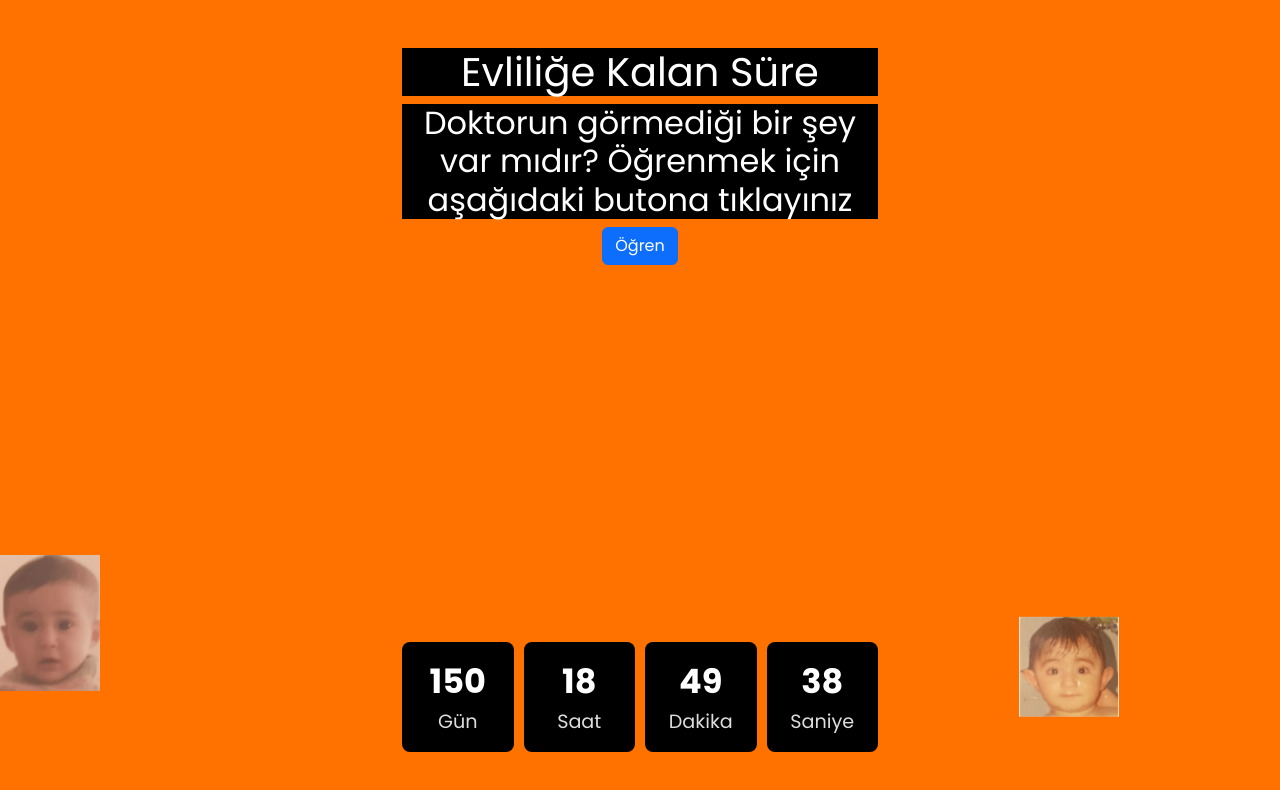
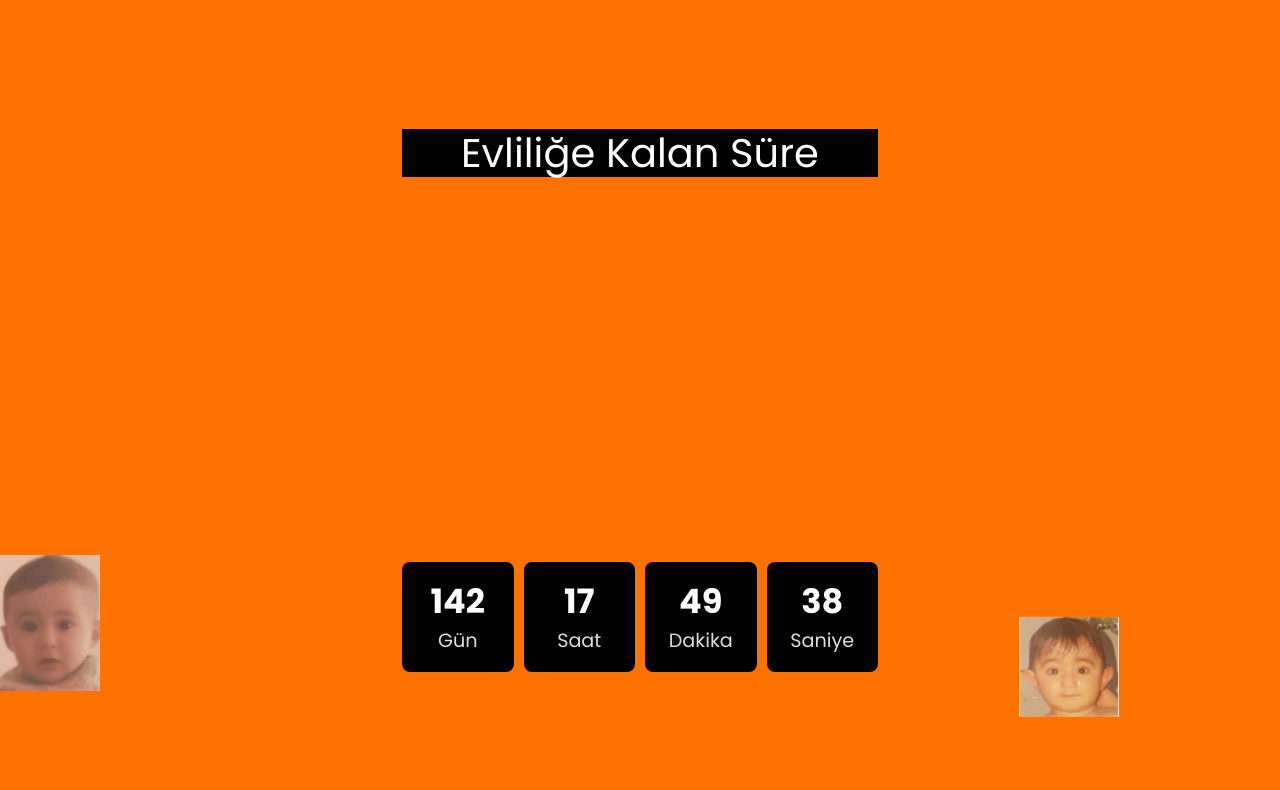
Before and after one commit to acuhadar/evlilikCounter, a plain HTML site: page index.html in a window 1280 px wide. Drawn offline with nearby package versions, Linux system fonts and the light colour scheme.

Commit message:
Update index.html

```diff
--- a/index.html
+++ b/index.html
@@ -123,8 +123,6 @@
 
 <div class="container">
     <h1 style="background-color: black;"> Evliliğe Kalan Süre </h1>
-    <h2 style="background-color: black;"> Doktorun görmediği bir şey var mıdır? Öğrenmek için aşağıdaki butona tıklayınız </h2>
-    <button class="btn btn-primary" onclick="btn1()">Öğren</button>
     <div class="image-placeholder">
     <img src="foto1.jpg" style="max-width: 100%; max-height: 100%; display: block; margin: auto;">
 </div>
@@ -155,7 +153,7 @@
         swal("Hayır!");
 
     }
-    const countdownDate = new Date("May 03, 2025 14:00:00").getTime();
+    const countdownDate = new Date("Apr 25, 2025 13:00:00").getTime();
 
     const countdownFunction = setInterval(() => {
         const now = new Date().getTime();
```
